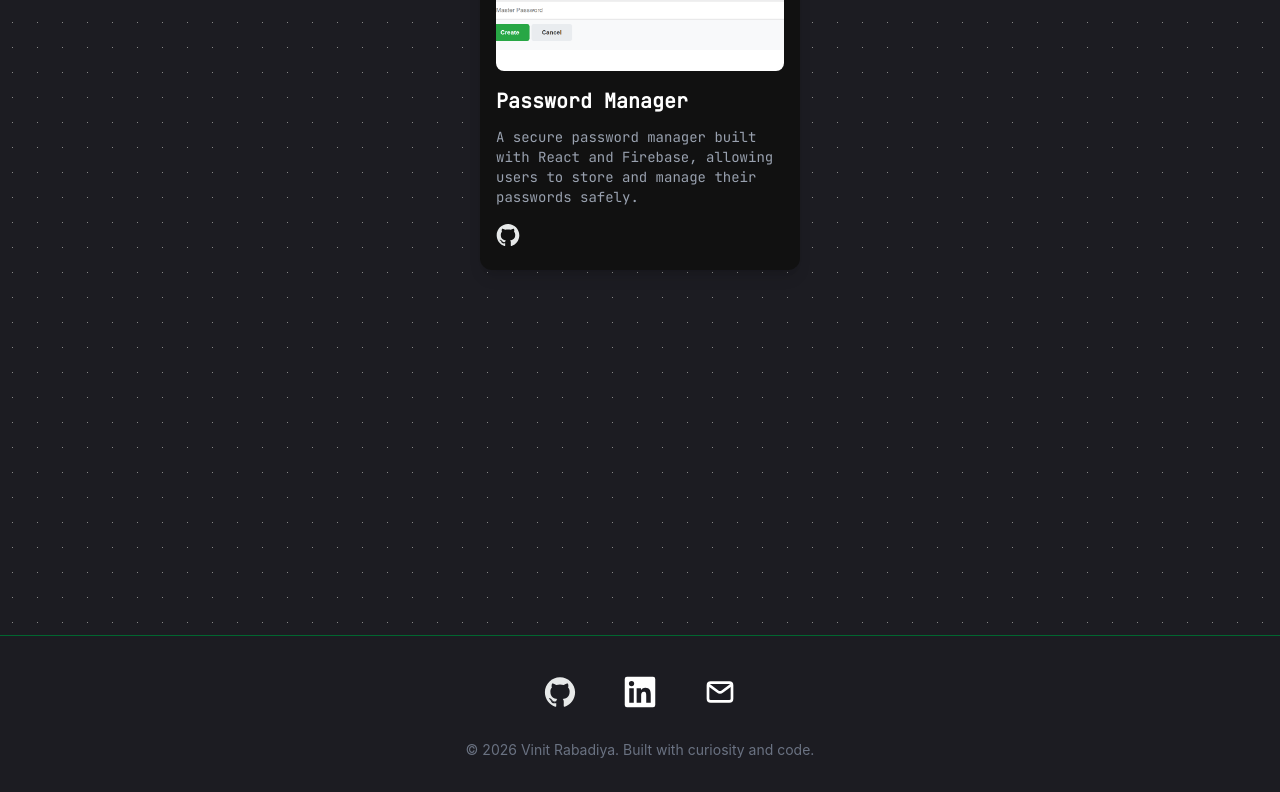
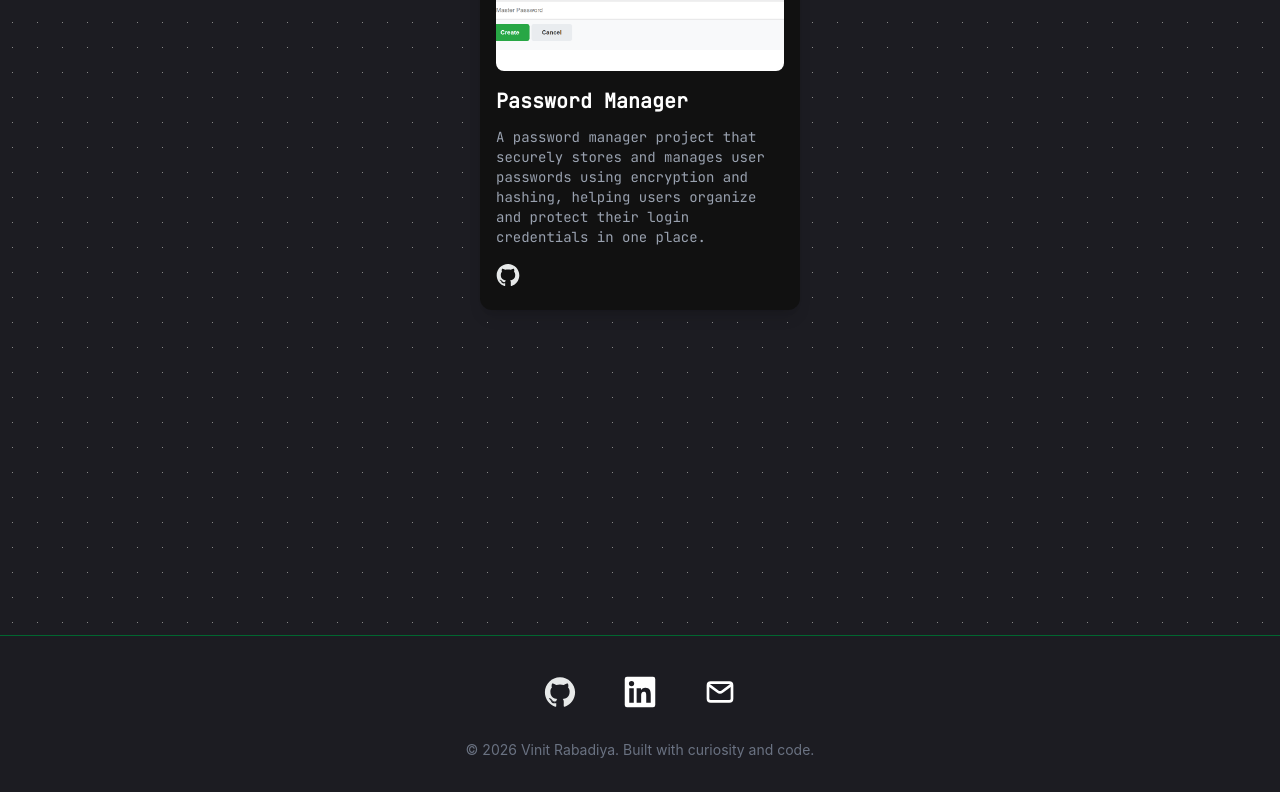
Before and after one commit to Vinit-Rabadiya/Portfolio, a React (Vite) app in the folder personalPortfolio/: page / in a window 1280 px wide. Shown: the part 1833-2625 px from the top of the page. Built offline with nearby package versions, Linux system fonts and the light colour scheme.

Commit message:
changed project description

```diff
--- a/personalPortfolio/src/pages/Home/Project.jsx
+++ b/personalPortfolio/src/pages/Home/Project.jsx
@@ -11,7 +11,7 @@ function Project() {
         import.meta.url,
       ).href,
       description:
-        "A secure password manager built with React and Firebase, allowing users to store and manage their passwords safely.",
+        "A password manager project that securely stores and manages user passwords using encryption and hashing, helping users organize and protect their login credentials in one place.",
       github: "https://github.com/Vinit-Rabadiya/Password-Manager",
     },
   ];
```
